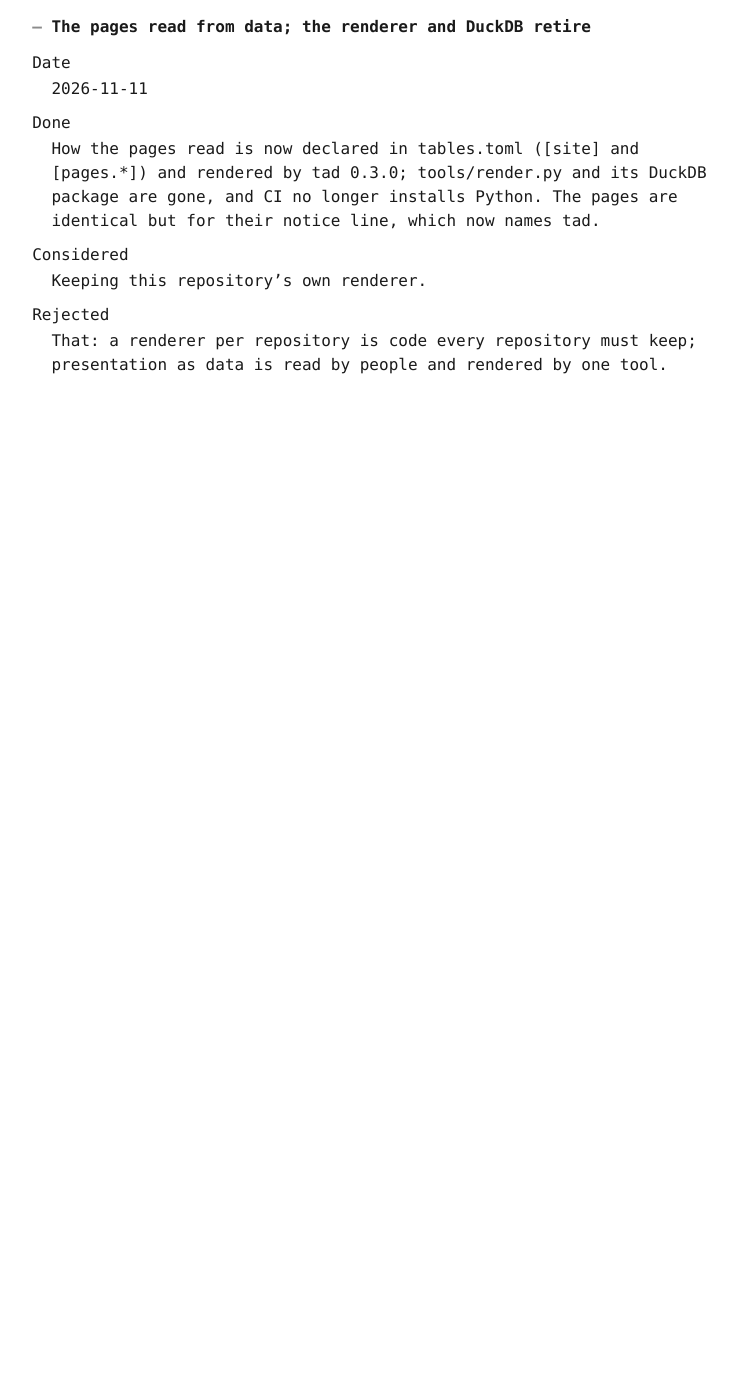
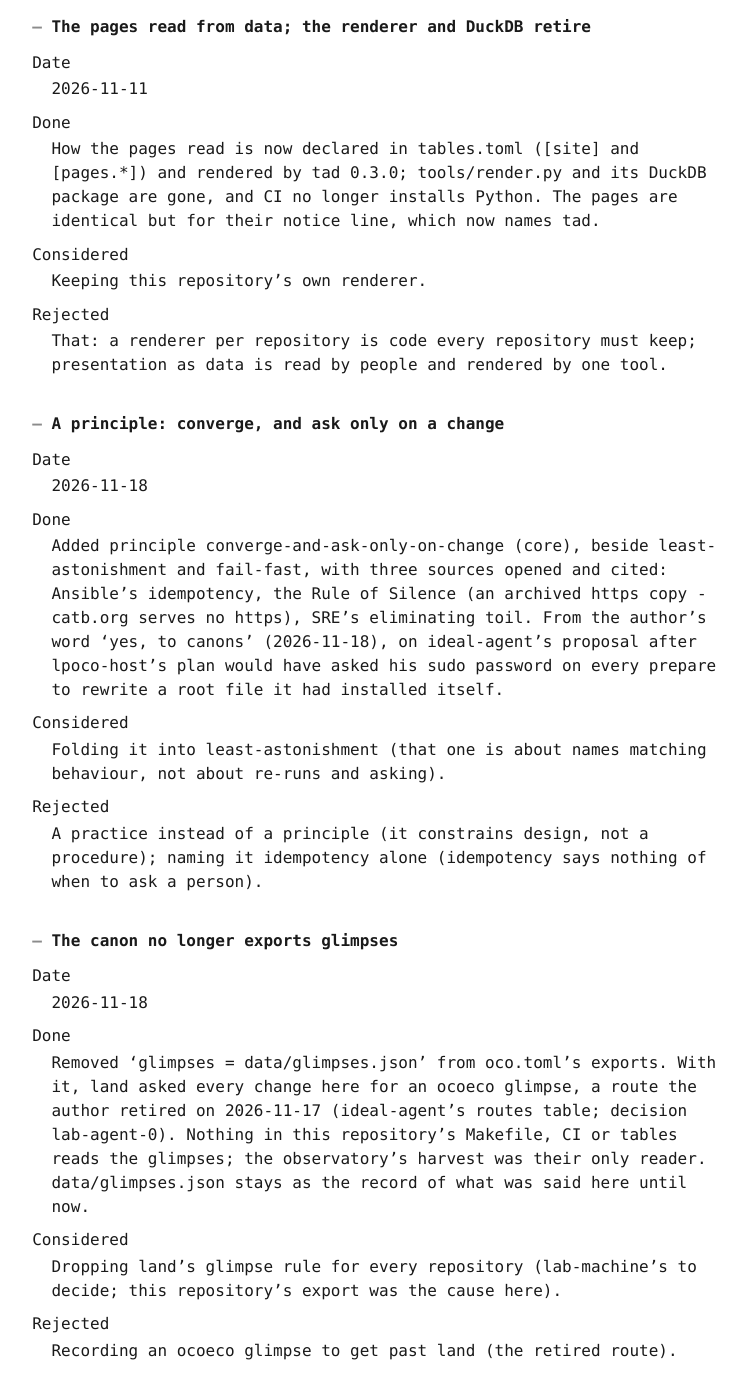
Before and after one commit to creation-guidelines/software-engineering-canon, a Jekyll site: the page built from docs/session_log.md, in a window 1280 px wide and 1400 px high, scrolled down 4808 px. Shown: the whole window, without its empty margins (261-1008 px from the left). Built offline with Jekyll 4.4.1, drawn with Linux system fonts in a browser that asks for light colours; our own code applies the rules of GitHub Pages for plain Markdown files; before the commit the page ends 5301 px from its top, so only the background shows below that.

Commit message:
docs: a principle, converge and ask only on a change; the canon no longer exports glimpses (#36)
converge-and-ask-only-on-change (core), with three sources opened: Ansible's idempotency, the Rule of
Silence (archived https copy), SRE's eliminating toil - on the author's word 'yes, to canons'. And
oco.toml no longer exports glimpses: ocoeco is retired (2026-11-17), and with the export land asked
every change for an ocoeco glimpse. Two session-log rows say why.

Co-Authored-By: Claude Opus 5.5 <noreply@anthropic.com>

Landed-by: ideal-agent-builder.d2219f

```diff
--- a/data/concept_sources.json
+++ b/data/concept_sources.json
@@ -31,3 +31,6 @@
 {"concept_id":"capture-refactor-compare","source_id":"fowler-definition-of-refactoring"}
 {"concept_id":"capture-refactor-compare","source_id":"getyourguide-legacy-code"}
 {"concept_id":"capture-refactor-compare","source_id":"snapall-pr-areas"}
+{"concept_id":"converge-and-ask-only-on-change","source_id":"ansible-idempotency"}
+{"concept_id":"converge-and-ask-only-on-change","source_id":"raymond-rule-of-silence"}
+{"concept_id":"converge-and-ask-only-on-change","source_id":"sre-eliminating-toil"}
--- a/data/principles.json
+++ b/data/principles.json
@@ -18,3 +18,4 @@
 {"id":"prose-names-code-claims","name":"Prose may name, only code may claim","category":"core","statement":"A module's description says what it is about, as a noun phrase. A guarantee (only, never, always) belongs in a test or a type, where it can fail. In prose it can be false while the build stays green.","caveat":"Found in practice: a module described as the one place output leaves the program while seven others printed by themselves, which a ratchet exposed. The rule is about guarantees, not about all prose: descriptions of subject stay useful and cheap. The same drift was found a second time when the worked example in the source text went stale the moment a type was renamed. A test now requires the example to equal the source it shows, and fails when it does not.","origin_author":null,"origin_year":null,"aliases":[],"shown_in":"open-commons-observatory/ocoeco/decisions:2026-11-15-taken-back-only-when-nothing-in-view-points-at-it"}
 {"id":"top-layers-decide-which-not-how","name":"Top layers decide which, when and where, never how","category":"core","statement":"Higher layers keep only the logic of choosing between named outcomes, ordering steps, arranging what sits where and streaming inputs to results. Each piece of how lives in the lowest layer that can state it without knowing the layer above. A line at the top then reads as common sense and is also the running implementation.","caveat":"This is not no logic at the top: the top does branch, in the smallest portions and in domain words. If a top-layer function needs a paragraph, or a closure to plumb an Option, a verb is missing in the layer below.","origin_author":null,"origin_year":null,"aliases":[],"shown_in":"open-commons-observatory/ocoeco/decisions:2026-11-15-a-site-said-by-a-lens, open-commons-observatory/ocoeco/decisions:2026-11-15-the-parts-of-a-lens-asked-in-one-go"}
 {"id":"the-why-needs-a-carrier-that-cannot-drift","name":"The why needs a carrier that cannot drift","category":"core","statement":"Reasons, decisions and facts about the foreign world should live where they are checked or generated: in names and types (a Destroys weight is a reason), in tests named as sentences that run against the real thing, and in outlines generated from the code. A machine-readable annotation (TODO with an owner, a safety note, an attribute) is not a comment in this sense.","caveat":"Contested. Ousterhout argues that it is not possible to describe in code everything people need to know to understand it, and that comments should record what is not obvious. Martin's Clean Code treats most comments as a failure to express the idea in code. This canon takes the stronger position as a discipline and not as a law: look for a name, a type or a named executable fact first, and write a comment only when none can carry the reason, then keep it beside what it explains. Revisit if the discipline costs more than the drift it prevents.","origin_author":null,"origin_year":null,"aliases":[],"shown_in":"open-commons-observatory/ocoeco/decisions:2026-11-15-a-change-is-part-of-its-record, open-commons-observatory/ocoeco/decisions:2026-11-15-a-name-says-what-it-means-where-it-is-used"}
+{"id":"converge-and-ask-only-on-change","name":"Converge, and ask only on a change","category":"core","statement":"A tool run again with nothing changed changes nothing and asks nothing; it knows what it did, and spends a person's attention - a password, hands, a decision - only when something actually changed and only for what is theirs.","caveat":"Idempotency is its mechanism, convergence on a declared state its form, the rule of silence its voice; the attention it saves is the toil SRE counts.","origin_author":null,"origin_year":null,"aliases":["idempotency","convergence","rule of silence"],"shown_in":null}
--- a/data/session_log.json
+++ b/data/session_log.json
@@ -9,3 +9,5 @@
 {"id":"small-languages-evidence-from-a-wide-rename","entry_date":"2026-10-28","title":"Recorded what a wide rename and the next noun taught","done":"Added the practice of capturing a program's output before a behaviour-preserving change and comparing it after, with Fowler's definition of refactoring and an engineering account of characterization tests as sources, and the source project's pull request as the worked case: 81 names and about 2,000 occurrences renamed so that the core says area and location where it said config and subvolume, with 24 commands compared byte for byte. Recorded Approved as the noun found after Stopped, and a second case of prose drifting from code (the worked example in the source text, now tested to equal the source it shows).","considered":"Recording the rename as a refactoring catalogue entry: it is a technique for proving that a change preserved behaviour, not a move in itself.","rejected":"Trusting the compiler and the unit tests alone for a rename this wide: neither sees what a user or a script can observe, and a variable renamed into a scope that already has that name changes meaning without an error."}
 {"id":"2026-11-11-tad-in-rust","entry_date":"2026-11-11","title":"tad in Rust replaces the vendored Python engine","done":"The data moved to tad in Rust: tables.toml is the authority, tad comes from its pinned release, the vendored .tad, schema.sql, load.sql and checks/ are gone. This repository's own renderer stays, reading the JSON lines directly; the pages were required to stay byte-identical, and did.","considered":"Rendering with tad's generic renderer now.","rejected":"That: this content's presentation (Core and Type-driven groups, Watch out, Also known as, relations in words) is deliberate; it retires only when tad can take presentation declared as data."}
 {"id":"2026-11-11-presentation-as-data","entry_date":"2026-11-11","title":"The pages read from data; the renderer and DuckDB retire","done":"How the pages read is now declared in tables.toml ([site] and [pages.*]) and rendered by tad 0.3.0; tools/render.py and its DuckDB package are gone, and CI no longer installs Python. The pages are identical but for their notice line, which now names tad.","considered":"Keeping this repository's own renderer.","rejected":"That: a renderer per repository is code every repository must keep; presentation as data is read by people and rendered by one tool."}
+{"id":"2026-11-18-converge-and-ask-only-on-change","entry_date":"2026-11-18","title":"A principle: converge, and ask only on a change","done":"Added principle converge-and-ask-only-on-change (core), beside least-astonishment and fail-fast, with three sources opened and cited: Ansible's idempotency, the Rule of Silence (an archived https copy - catb.org serves no https), SRE's eliminating toil. From the author's word 'yes, to canons' (2026-11-18), on ideal-agent's proposal after lpoco-host's plan would have asked his sudo password on every prepare to rewrite a root file it had installed itself.","considered":"Folding it into least-astonishment (that one is about names matching behaviour, not about re-runs and asking).","rejected":"A practice instead of a principle (it constrains design, not a procedure); naming it idempotency alone (idempotency says nothing of when to ask a person)."}
+{"id":"2026-11-18-no-glimpse-export","entry_date":"2026-11-18","title":"The canon no longer exports glimpses","done":"Removed 'glimpses = data/glimpses.json' from oco.toml's exports. With it, land asked every change here for an ocoeco glimpse, a route the author retired on 2026-11-17 (ideal-agent's routes table; decision lab-agent-0). Nothing in this repository's Makefile, CI or tables reads the glimpses; the observatory's harvest was their only reader. data/glimpses.json stays as the record of what was said here until now.","considered":"Dropping land's glimpse rule for every repository (lab-machine's to decide; this repository's export was the cause here).","rejected":"Recording an ocoeco glimpse to get past land (the retired route)."}
--- a/data/sources.json
+++ b/data/sources.json
@@ -18,3 +18,6 @@
 {"id":"fowler-definition-of-refactoring","title":"Definition Of Refactoring","url":"https://martinfowler.com/bliki/DefinitionOfRefactoring.html","author":"Martin Fowler","year":2004}
 {"id":"getyourguide-legacy-code","title":"How We Work Efficiently with Legacy Code (characterization tests)","url":"https://careers.getyourguide.com/posts/how-we-work-efficiently-with-legacy-code","author":"GetYourGuide engineering","year":null}
 {"id":"snapall-pr-areas","title":"snapall pull request 74: the core speaks of areas and locations (output of 24 commands compared byte for byte)","url":"https://github.com/grenudi/snapall/pull/74","author":"grenudi","year":2026}
+{"id":"ansible-idempotency","title":"Ansible glossary: idempotency","url":"https://docs.ansible.com/ansible/latest/reference_appendices/glossary.html","author":"Red Hat","year":null}
+{"id":"raymond-rule-of-silence","title":"The Art of Unix Programming: Basics of the Unix Philosophy (the Rule of Silence; archived copy)","url":"https://web.archive.org/web/20250102222016/http://www.catb.org/esr/writings/taoup/html/ch01s06.html","author":"Eric S. Raymond","year":2003}
+{"id":"sre-eliminating-toil","title":"Site Reliability Engineering, chapter 5: Eliminating Toil","url":"https://sre.google/sre-book/eliminating-toil/","author":"Vivek Rau (Google)","year":2016}
--- a/docs/session_log.md
+++ b/docs/session_log.md
@@ -150,3 +150,33 @@ Considered
 
 Rejected
 : That: a renderer per repository is code every repository must keep; presentation as data is read by people and rendered by one tool.
+
+<a id="2026-11-18-converge-and-ask-only-on-change"></a>
+### A principle: converge, and ask only on a change
+
+Date
+: 2026-11-18
+
+Done
+: Added principle converge-and-ask-only-on-change (core), beside least-astonishment and fail-fast, with three sources opened and cited: Ansible's idempotency, the Rule of Silence (an archived https copy - catb.org serves no https), SRE's eliminating toil. From the author's word 'yes, to canons' (2026-11-18), on ideal-agent's proposal after lpoco-host's plan would have asked his sudo password on every prepare to rewrite a root file it had installed itself.
+
+Considered
+: Folding it into least-astonishment (that one is about names matching behaviour, not about re-runs and asking).
+
+Rejected
+: A practice instead of a principle (it constrains design, not a procedure); naming it idempotency alone (idempotency says nothing of when to ask a person).
+
+<a id="2026-11-18-no-glimpse-export"></a>
+### The canon no longer exports glimpses
+
+Date
+: 2026-11-18
+
+Done
+: Removed 'glimpses = data/glimpses.json' from oco.toml's exports. With it, land asked every change here for an ocoeco glimpse, a route the author retired on 2026-11-17 (ideal-agent's routes table; decision lab-agent-0). Nothing in this repository's Makefile, CI or tables reads the glimpses; the observatory's harvest was their only reader. data/glimpses.json stays as the record of what was said here until now.
+
+Considered
+: Dropping land's glimpse rule for every repository (lab-machine's to decide; this repository's export was the cause here).
+
+Rejected
+: Recording an ocoeco glimpse to get past land (the retired route).
--- a/oco.toml
+++ b/oco.toml
@@ -9,7 +9,6 @@ kind = "canon"
 parent = "open-commons-observatory"
 
 [exports]
-glimpses = "data/glimpses.json"
 principles = "data/principles.json"
 lens_parts = "data/lens_parts.json"
 lens_relations = "data/lens_relations.json"
```
Also changed, not shown: docs/index.md (+3 -3 lines), docs/principles.md (+14 -0 lines), docs/sources.md (+3 -0 lines).
